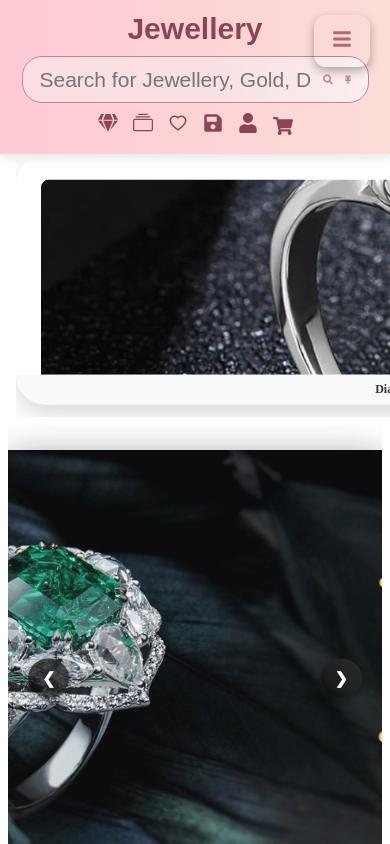
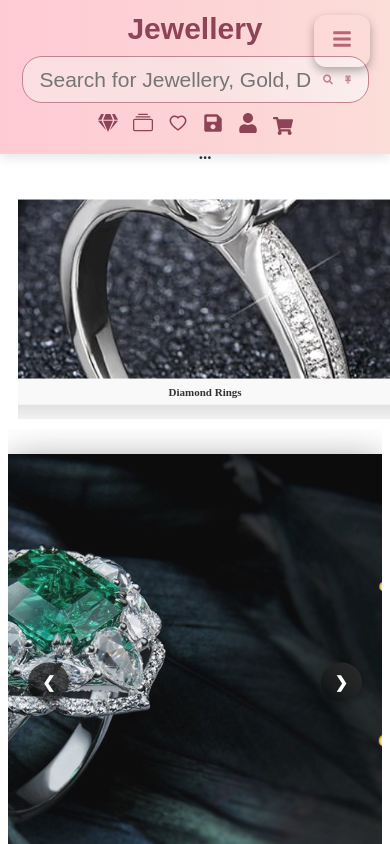
Before and after one commit to Nehasontakke123/ProjectNew1, a React (Vite) app: page / in a window 390 px wide. Shown: the top 844 px of the page. Built offline with nearby package versions, Linux system fonts and the light colour scheme; no server answers.

Commit message:
New Changes

```diff
--- a/src/assets/css/JewelleryCategory.css
+++ b/src/assets/css/JewelleryCategory.css
@@ -151,92 +151,43 @@
 
 /* Mobile view */
 @media (max-width: 768px) {
-    .jewellery-container {
-        padding: 10px;
-        margin-top: 120px;
-    }
     .jewellery-card {
-        width: 170px;
-        height: 230px;
-    }
-    .jewellery-title {
-        font-size: 22px;
-    }
-    .jewellery-track {
-        animation: scroll 10s linear infinite;
+        width: 150px; /* even smaller */
+        height: 200px; /* adjust height */
     }
 
-    /* Show only one image at a time */
-    .jewellery-scroll {
-        overflow-x: auto; /* Allow scrolling */
-        display: block; /* Remove flex for mobile */
-        -ms-overflow-style: none;
-        scrollbar-width: none;
+    .jewellery-image {
+        height: 110px; /* lahan keli image */
+        object-fit: cover;
     }
 
-    .jewellery-track {
-        display: flex;
-        flex-wrap: nowrap;
-        gap: 10px;
-        animation: none;  /* Disable animation for mobile */
+    .jewellery-title {
+        font-size: 20px;
     }
 
-    .jewellery-track > * {
-        flex: 0 0 auto;
-    }
-
-    /* Fix for cutting off images */
-    .jewellery-image {
-        width: 100%;
-        height: 150px;  /* Adjusted height for better fitting */
-        object-fit: cover;
+    .jewellery-name {
+        font-size: 13px;
+        height: 28px;
     }
 }
 
 /* Small mobile view */
 @media (max-width: 480px) {
-    .jewellery-container {
-        padding: 8px;
-        margin-top: 100px;
-    }
-
     .jewellery-card {
-        width: 150px;  /* Reduced width for better fitting */
-        height: 200px; /* Adjusted height */
-        margin-bottom: 8px;
+        width: 135px;  /* lahan */
+        height: 180px;
     }
 
     .jewellery-image {
-        height: 130px;  /* Adjusted for new card height */
-        object-fit: cover; /* Ensures image doesn't overflow or stretch */
-        border-top-left-radius: 8px;
-        border-top-right-radius: 8px;
+        height: 100px;  /* neat & small */
+    }
+
+    .jewellery-name {
+        font-size: 11px;
+        height: 26px;
     }
 
     .jewellery-title {
-        font-size: 18px;
-    }
-
-    .jewellery-name {
-        font-size: 12px;
-        height: 30px;
-        padding: 5px;
-        background: #f9f9f9;
-        display: flex;
-        justify-content: center;
-        align-items: center;
-    }
-
-    .jewellery-track {
-        gap: 10px;
-        animation: none; /* Disable animation for small devices */
-        overflow-x: auto;  /* Allow horizontal scrolling */
-    }
-
-    /* Fix for cutting off images */
-    .jewellery-image {
-        width: 100%;
-        height: 120px;  /* Adjusted to fit better */
-        object-fit: cover;
+        font-size: 17px;
     }
 }
```
